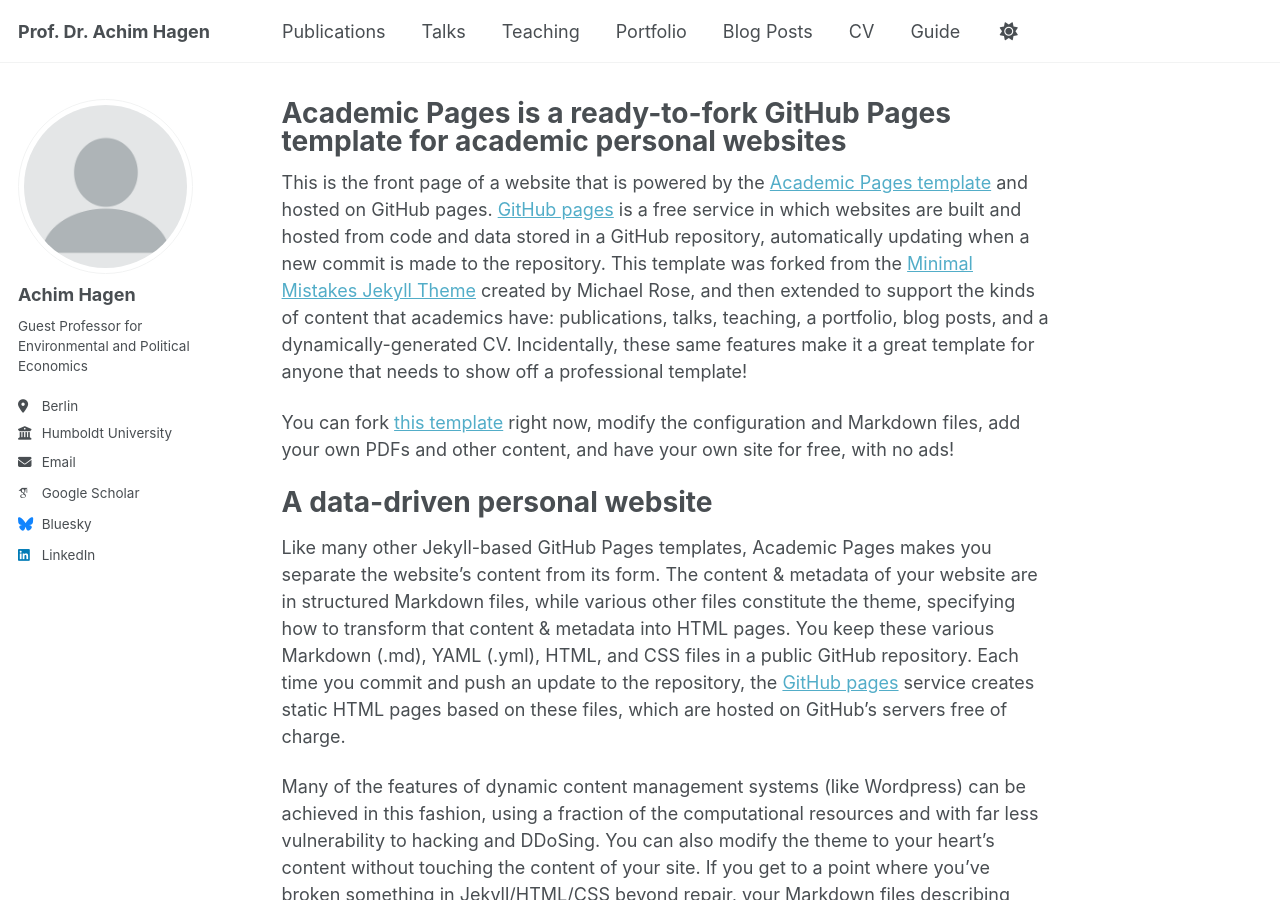
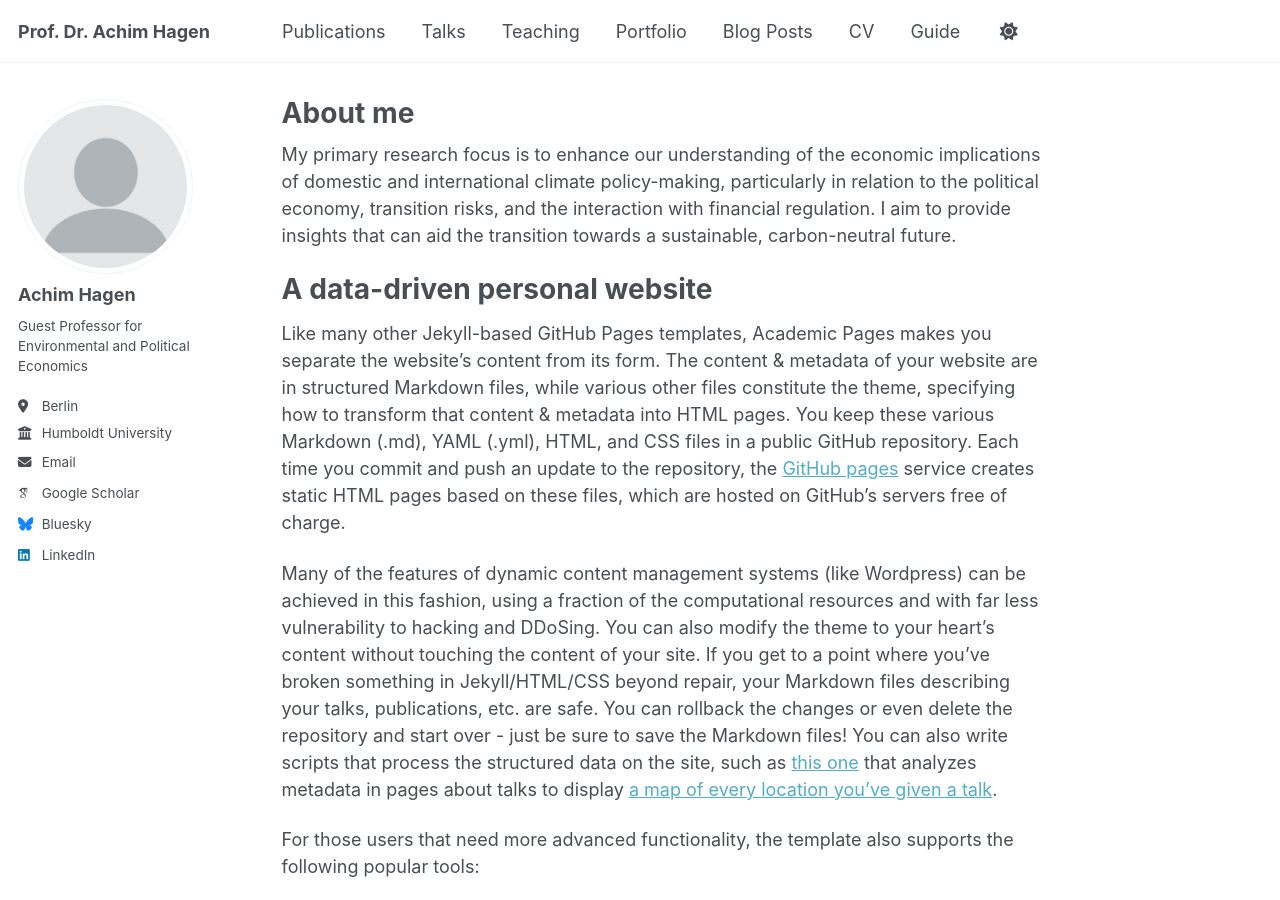
Before and after one commit to achhag/academic, a Jekyll site: the page built from _pages/about.md, in a window 1280 px wide and 900 px high. Built offline with Jekyll 4.4.1, drawn with Linux system fonts in a browser that asks for light colours; some web fonts are replaced; a script bundle is joined from its source files by our own code; library files that are not in the unit come from our copies.

Commit message:
Update about.md

```diff
--- a/_pages/about.md
+++ b/_pages/about.md
@@ -1,15 +1,13 @@
 ---
 permalink: /
-title: "Academic Pages is a ready-to-fork GitHub Pages template for academic personal websites"
+title: "About me"
 author_profile: true
 redirect_from:
   - /about/
   - /about.html
 ---
 
-This is the front page of a website that is powered by the [Academic Pages template](https://github.com/academicpages/academicpages.github.io) and hosted on GitHub pages. [GitHub pages](https://pages.github.com) is a free service in which websites are built and hosted from code and data stored in a GitHub repository, automatically updating when a new commit is made to the repository. This template was forked from the [Minimal Mistakes Jekyll Theme](https://mmistakes.github.io/minimal-mistakes/) created by Michael Rose, and then extended to support the kinds of content that academics have: publications, talks, teaching, a portfolio, blog posts, and a dynamically-generated CV. Incidentally, these same features make it a great template for anyone that needs to show off a professional template!
-
- You can fork [this template](https://github.com/academicpages/academicpages.github.io) right now, modify the configuration and Markdown files, add your own PDFs and other content, and have your own site for free, with no ads!
+My primary research focus is to enhance our understanding of the economic implications of domestic and international climate policy-making, particularly in relation to the political economy, transition risks, and the interaction with financial regulation. I aim to provide insights that can aid the transition towards a sustainable, carbon-neutral future.
 
 A data-driven personal website
 ======
```
